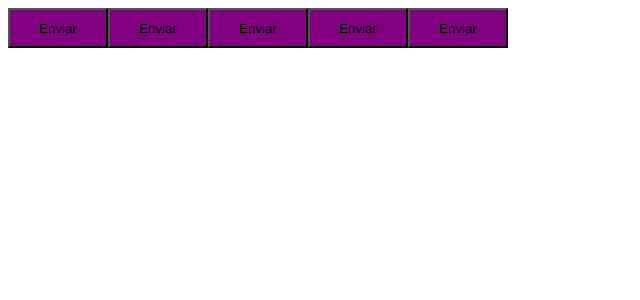
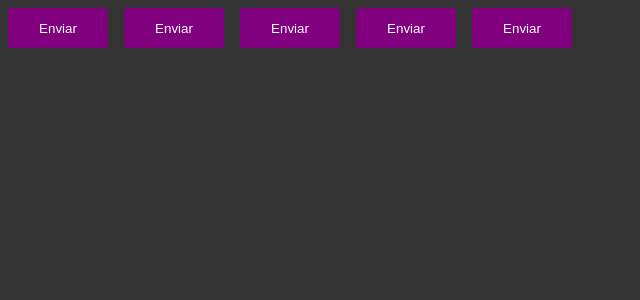
Before and after one commit to Luan-Neumann-Dev/IgniteTimer, a React (Vite) app: page / in a window 1280 px wide. Shown: the top 300 px of the page, without its empty margins (0-640 px from the left). Built offline with nearby package versions, Linux system fonts and the light colour scheme.

Commit message:
feat: global style

```diff
--- a/src/App.tsx
+++ b/src/App.tsx
@@ -1,6 +1,7 @@
 import { ThemeProvider } from "styled-components";
 import { Button } from "./components/Button";
 import { defaultTheme } from "./styles/theme/default";
+import { GlobalStyle } from "./styles/global";
 
 export function App() {
 
@@ -11,6 +12,8 @@
       <Button variant="success"/>
       <Button variant="danger"/>
       <Button />
+
+      <GlobalStyle />
     </ThemeProvider>
   )
 }
--- a/src/components/Button.styles.ts
+++ b/src/components/Button.styles.ts
@@ -16,9 +16,12 @@
 export const ButtonContainer = styled.button<ButtonContainerProps>`
     width: 100px;
     height: 40px;
+    border-radius: 4px;
+    border: 0;
+    margin: 8px;
 
     background-color: ${props => props.theme.primary};
-
+    color: ${props => props.theme.white};
     /* ${props => {
         return css`
             background-color: ${buttonVariants[props.variant]}
--- /dev/null
+++ b/src/styles/global.ts
@@ -0,0 +1,14 @@
+import { createGlobalStyle } from "styled-components";
+
+export const GlobalStyle = createGlobalStyle`
+    * {
+        margin: 0;
+        height: 0;
+        box-sizing: border-box;
+    }
+
+    body {
+        background: #333;
+        color: #fff;
+    }
+`;
--- a/src/styles/theme/default.ts
+++ b/src/styles/theme/default.ts
@@ -1,4 +1,5 @@
 export const defaultTheme = {
     primary: 'purple',
-    secondary: 'orange'
+    secondary: 'orange',
+    white: '#fff'
 }
```
